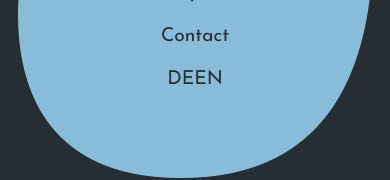
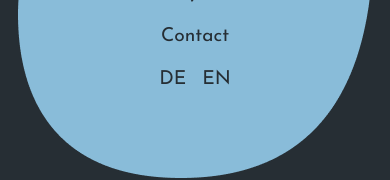
Before and after one commit to Rudibert-Code/portfolio.2, an Angular app: page / in a window 390 px wide. Both pictures are taken after a click on the picture 350 px from the left and 52 px from the top of the page. Shown: the part 336-516 px from the top of the page. Built offline with nearby package versions, Linux system fonts and the light colour scheme.

Commit message:
added gap to burger menu popup

```diff
--- a/src/app/component/header/header.html
+++ b/src/app/component/header/header.html
@@ -7,7 +7,7 @@
             <a class="nav-text alt-font_b-w" href="#my-skills" id="overlay-skills">Skills</a>
             <a class="nav-text alt-font_b-w" href="#my-projetcs" id="overlay-projects">Projects</a>
             <a class="nav-text alt-font_b-w" href="#contact-me" id="overlay-contacts">Contact</a>
-            <div class="row">
+            <div class="row" [style.gap.px]="16">
                 <div class="btn nav-language marked" id="overlay-DE">
                     <p class="alt-font_b-w">DE</p>
                 </div>
```
